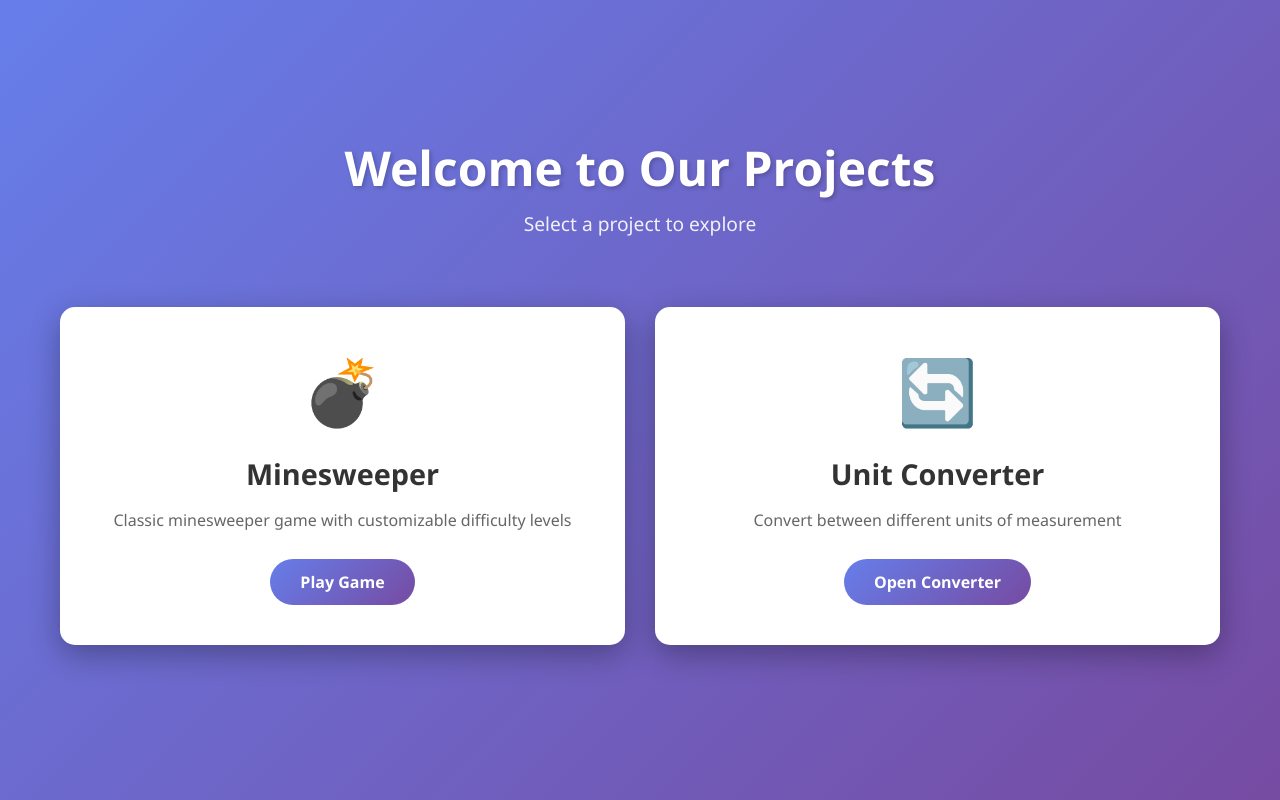
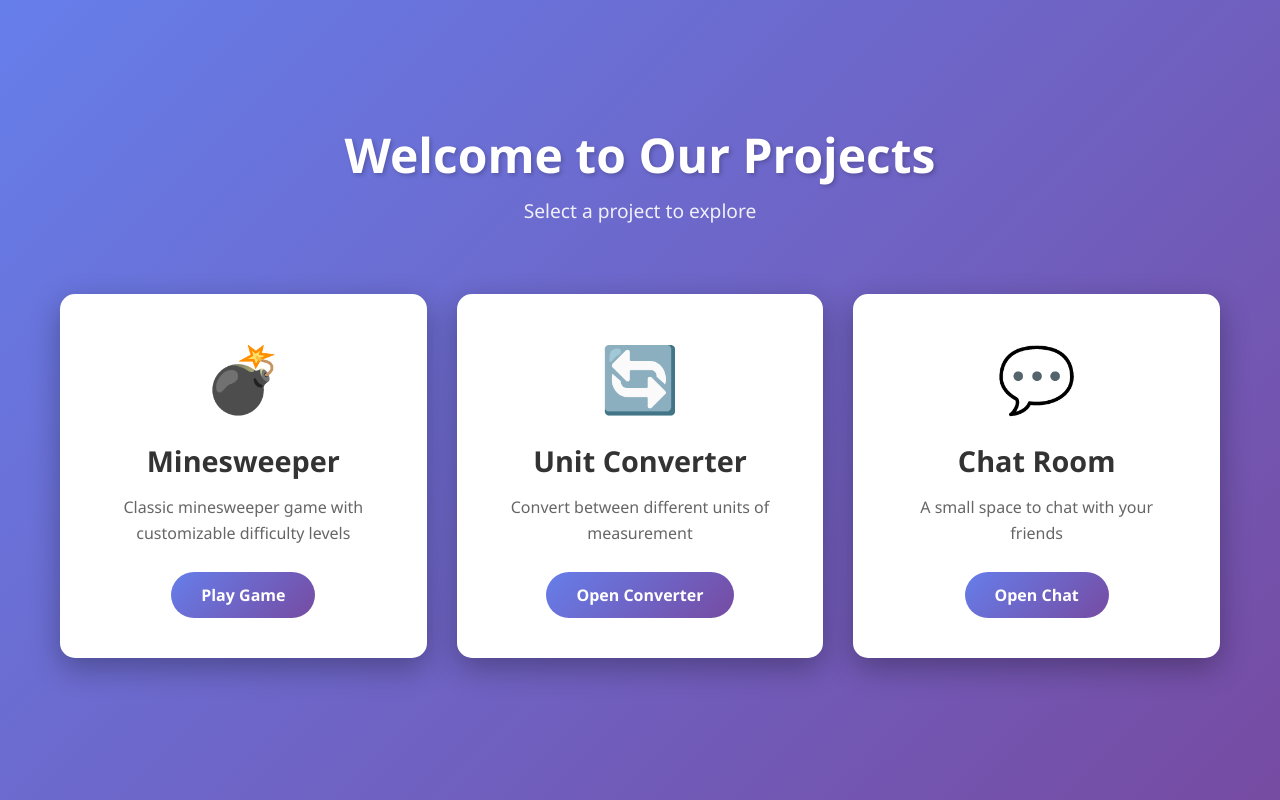
Before and after one commit to Notilus11/internet_final, a plain HTML site: page main_index.html in a window 1280 px wide. Drawn offline with Linux system fonts and the light colour scheme.

Commit message:
Add Unit Converter and Chat Room sections

```diff
--- a/main_index.html
+++ b/main_index.html
@@ -29,8 +29,17 @@
           <p>Convert between different units of measurement</p>
           <a href="unit_converter/index.html" class="btn">Open Converter</a>
         </div>
+
+        <div class="project-card">
+          <div class="project-icon">💬</div>
+          <h2>Chat Room</h2>
+          <p>A small space to chat with your friends</p>
+          <a href="chat/index.html" class="btn">Open Chat</a>
+        </div>
       </main>
     </div>
+
+
 
     <script src="main_index.js"></script>
 </body>
```
Lines whose indentation alone changed are shown as unchanged.
